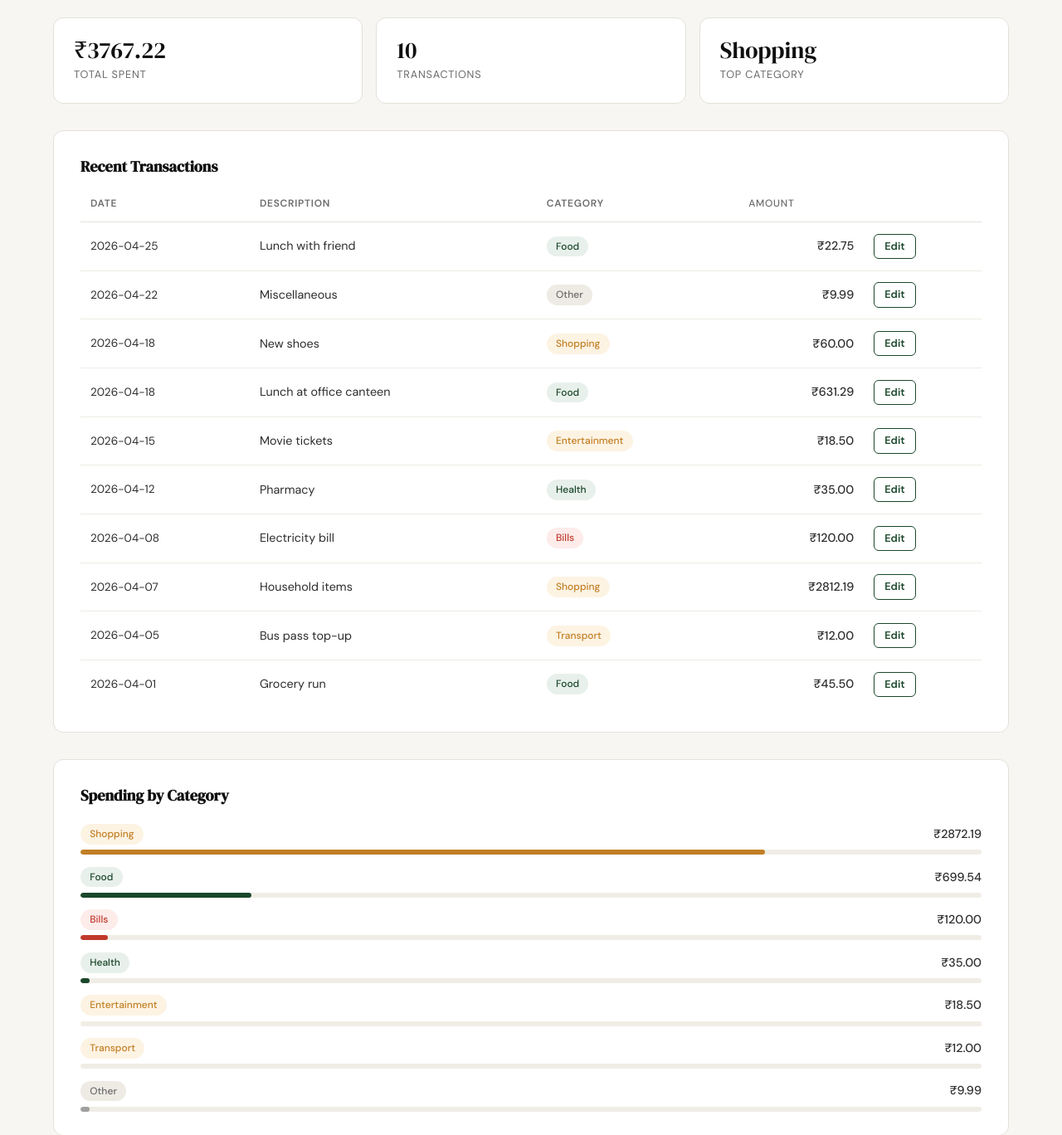
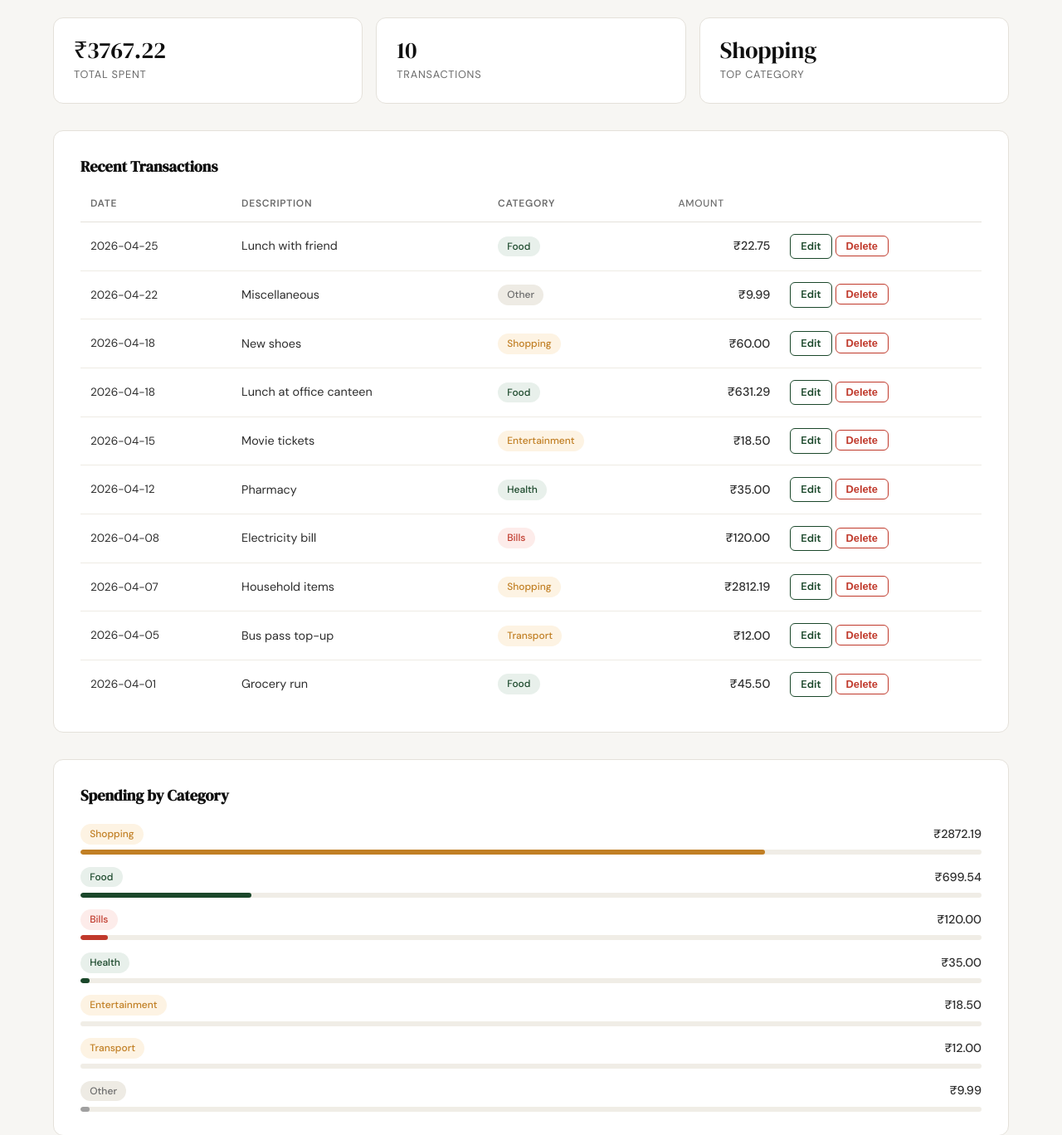
Before and after one commit to ketankarlekar/spendly, a Flask app: page /profile in a window 1280 px wide. Shown: the part 371-1739 px from the top of the page at 83% size. Run offline with Flask 3, Linux system fonts and the light colour scheme; a user stored in the database is signed in; data comes from the database, SQL or seed files in the repository.

Commit message:
feat: add delete expense button with confirmation dialog

```diff
--- a/app.py
+++ b/app.py
@@ -23,6 +23,7 @@ from database.db import (
     create_expense,
     get_expense_by_id,
     update_expense,
+    delete_expense as db_delete_expense,
 )
 from database.queries import (
     get_user_by_id,
@@ -314,9 +315,19 @@ def edit_expense(id):
     )
 
 
-@app.route("/expenses/<int:id>/delete")
+@app.route("/expenses/<int:id>/delete", methods=["POST"])
 def delete_expense(id):
-    return "Delete expense — coming in Step 9"
+    if not session.get("user_id"):
+        return redirect(url_for("login"))
+
+    expense = get_expense_by_id(id)
+    if expense is None:
+        abort(404)
+    if expense["user_id"] != session["user_id"]:
+        abort(403)
+
+    db_delete_expense(id)
+    return redirect(url_for("profile"))
 
 
 with app.app_context():
--- a/database/db.py
+++ b/database/db.py
@@ -118,3 +118,9 @@ def update_expense(expense_id, amount, category, date, description):
         (amount, category, date, description or None, expense_id),
     )
     db.commit()
+
+
+def delete_expense(expense_id):
+    db = get_db()
+    db.execute("DELETE FROM expenses WHERE id = ?", (expense_id,))
+    db.commit()
--- a/static/css/profile.css
+++ b/static/css/profile.css
@@ -439,3 +439,22 @@
     background: var(--accent);
     color: var(--paper-card);
 }
+
+.btn-delete {
+    display: inline-block;
+    padding: 0.25rem 0.75rem;
+    background: transparent;
+    color: var(--danger);
+    border: 1px solid var(--danger);
+    border-radius: var(--radius-sm);
+    font-size: 0.8rem;
+    font-weight: 600;
+    cursor: pointer;
+    white-space: nowrap;
+    transition: background 0.2s, color 0.2s;
+}
+
+.btn-delete:hover {
+    background: var(--danger);
+    color: var(--paper-card);
+}
--- a/templates/profile.html
+++ b/templates/profile.html
@@ -82,7 +82,16 @@
                         <td>{{ tx.description }}</td>
                         <td><span class="badge badge-{{ tx.category|lower }}">{{ tx.category }}</span></td>
                         <td class="col-amount">₹{{ "%.2f"|format(tx.amount) }}</td>
-                        <td><a href="{{ url_for('edit_expense', id=tx.id) }}" class="btn-edit">Edit</a></td>
+                        <td class="col-actions">
+                            <a href="{{ url_for('edit_expense', id=tx.id) }}" class="btn-edit">Edit</a>
+                            {% if tx.id %}
+                            <form method="POST" action="{{ url_for('delete_expense', id=tx.id) }}"
+                                  style="display:inline"
+                                  onsubmit="return confirm('Delete this expense?');">
+                                <button type="submit" class="btn-delete">Delete</button>
+                            </form>
+                            {% endif %}
+                        </td>
                     </tr>
                     {% endfor %}
                     {% else %}
```
Also changed, not shown: .claude/specs/09-delete-expense.md (added).
